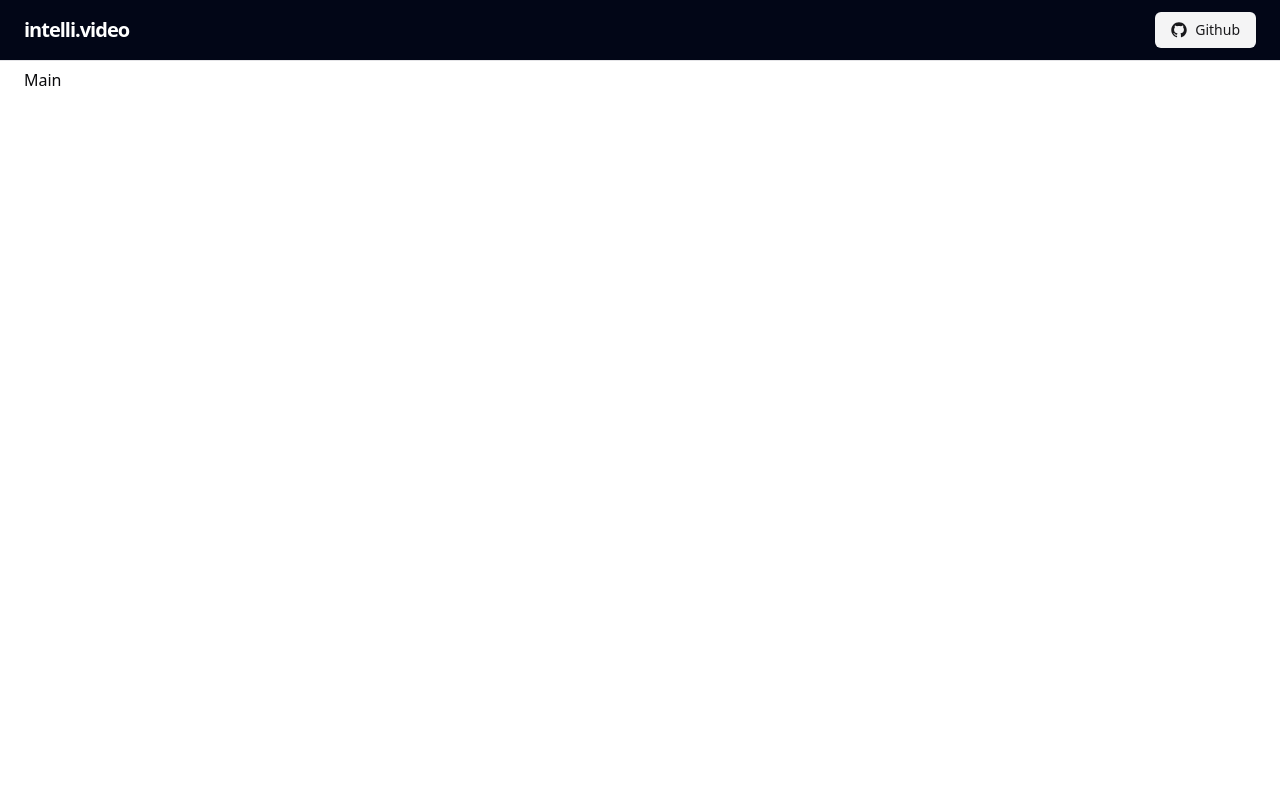
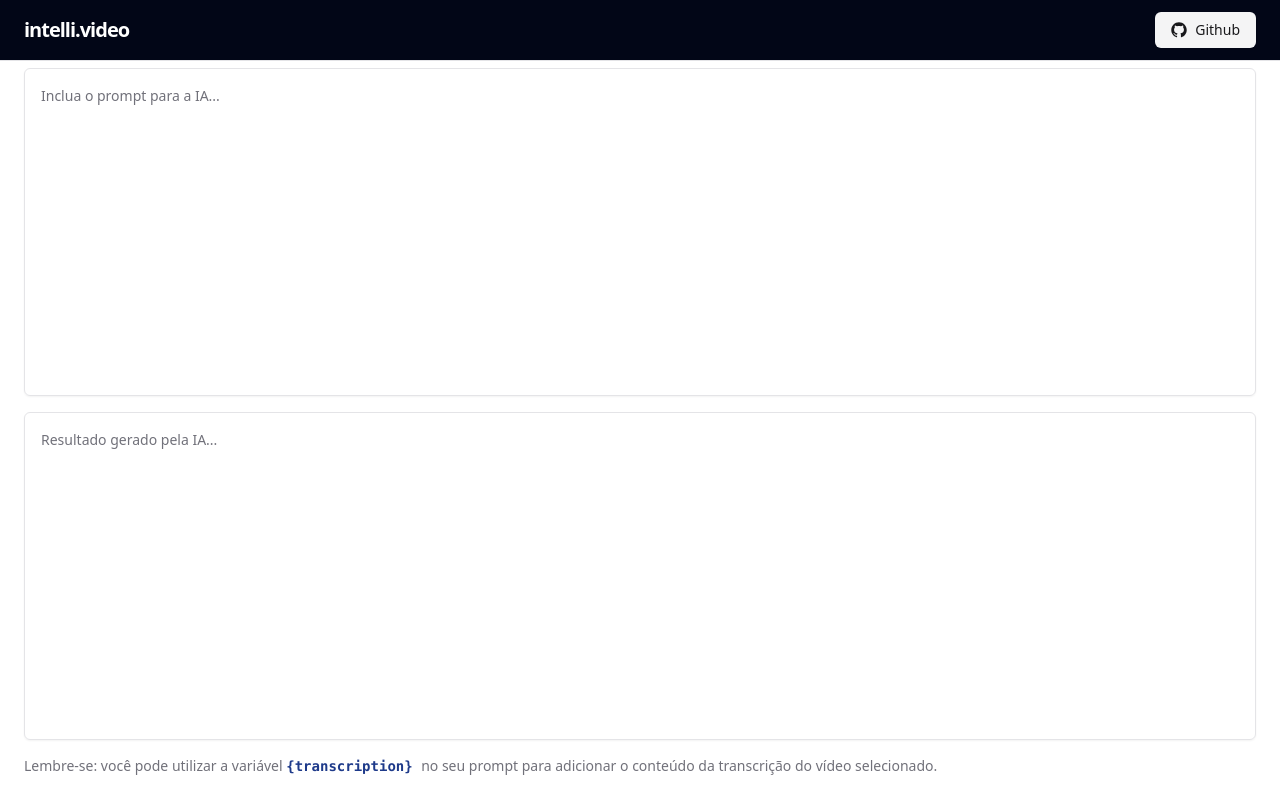
Before and after one commit to eliasgermoliato/intelli-video-ui, a React (Vite) app: page / in a window 1280 px wide. Built offline with nearby package versions, Linux system fonts and the light colour scheme.

Commit message:
feat: creating GeneratedContent component

```diff
--- /dev/null
+++ b/src/view/pages/Dashboard/components/GeneratedContent.tsx
@@ -0,0 +1,27 @@
+import { Textarea } from "@/view/components/ui/Textarea";
+
+export function GeneratedContent() {
+  return (
+    <div className="flex flex-col flex-1 gap-4">
+      <div className="grid grid-rows-2 gap-4 flex-1">
+        <Textarea
+          placeholder="Inclua o prompt para a IA..."
+          readOnly
+          className="resize-none p-4 leading-relaxed"
+        />
+        <Textarea
+          placeholder="Resultado gerado pela IA..."
+          readOnly
+          className="resize-none p-4 leading-relaxed"
+        />
+      </div>
+
+      <p className="text-sm text-muted-foreground">
+        Lembre-se: você pode utilizar a variável{" "}
+        <code className="font-bold text-blue-900">{"{transcription} "}</code>
+        no seu prompt para adicionar o conteúdo da transcrição do vídeo
+        selecionado.
+      </p>
+    </div>
+  );
+}
--- a/src/view/pages/Dashboard/index.tsx
+++ b/src/view/pages/Dashboard/index.tsx
@@ -1,3 +1,4 @@
+import { GeneratedContent } from "./components/GeneratedContent";
 import { Button } from "@/view/components/ui/Button";
 import { GitHubLogoIcon } from "@radix-ui/react-icons";
 
@@ -16,7 +17,9 @@ export function Dashboard() {
         </div>
       </header>
 
-      <main className="mt-11 flex-1 p-6 flex gap-6">Main</main>
+      <main className="mt-11 flex-1 p-6 flex gap-6">
+        <GeneratedContent />
+      </main>
     </div>
   );
 }
```
